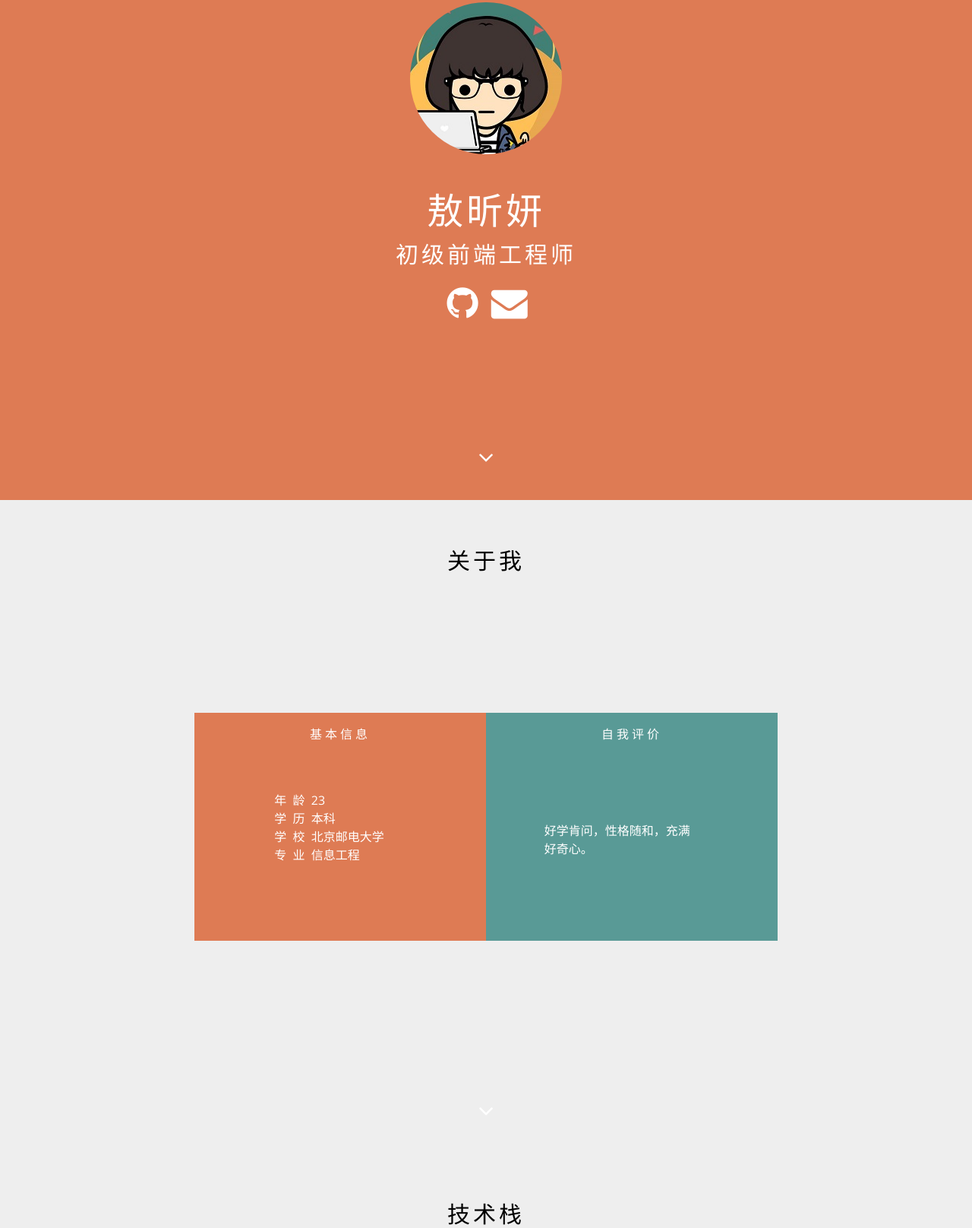
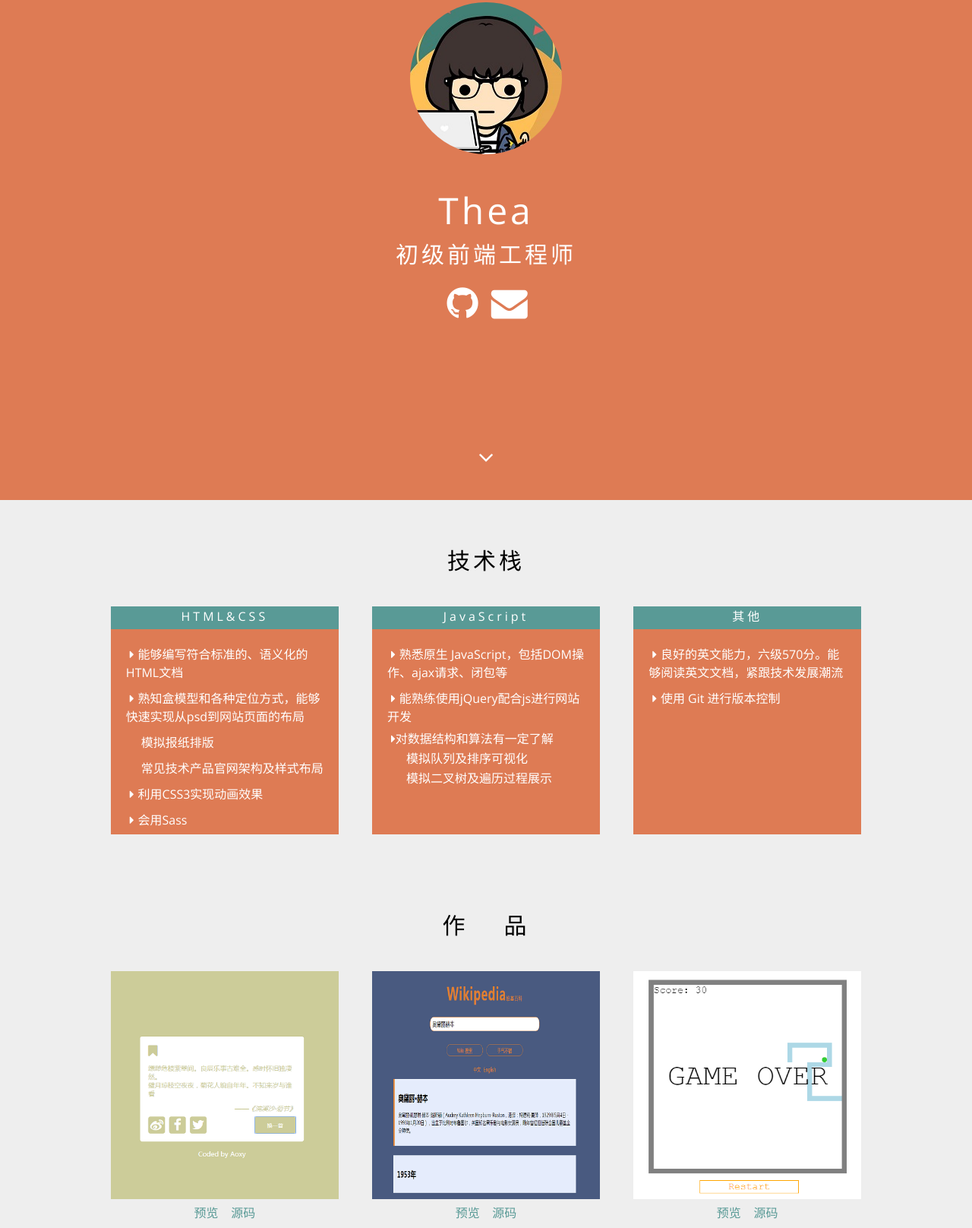
Before and after one commit to TheaAo/free_code_camp_tasks, a plain HTML site: page portfolio/index.html in a window 1280 px wide. Shown: the part 142-1758 px from the top of the page at 76% size. Drawn offline with nearby package versions, Linux system fonts and the light colour scheme.

Commit message:
Update index.html

```diff
--- a/portfolio/index.html
+++ b/portfolio/index.html
@@ -3,7 +3,7 @@
     <head>
         <meta charset="utf-8">
         <meta name="viewport" content="width=device-width">
-        <title>前端简历|敖昕妍</title>
+        <title>portfolio|thea</title>
         <!--加载 fontawsome CSS库和自己设置的样式-->
         <link rel="stylesheet" href="https://netdna.bootstrapcdn.com/font-awesome/4.7.0/css/font-awesome.min.css">
         <link href="https://fonts.googleapis.com/css?family=Open+Sans" rel="stylesheet">
@@ -26,7 +26,7 @@
         <section id="homepage">
           <div class="container">
             <a href="https://theaao.github.io"><img srcset="images/avatar_100px.jpg 100w, images/avatar_200px.jpg 200w" sizes="(min-width: 768px) 200px, 100px" src="images/avatar_100px.jpg" alt="头像" id="avatar"></a>
-            <h1>敖昕妍</h1>
+            <h1>Thea</h1>
             <h2>初级前端工程师</h2>
             <ul class="floatfix">
               <li class="float">
@@ -41,7 +41,7 @@
             <a href="#about-me"><span class="fa fa-2x fa-angle-down"></span></a>
           </div>
         </section>
-        <section id="about-me">
+        <!--section id="about-me">
           <h2>关于我</h2>
           <div class="card floatfix">
             <div class="left float">
@@ -61,7 +61,7 @@
           <div class="nextpage">
             <a href="#skills"><span class="fa fa-2x fa-angle-down"></span></a>
           </div>
-        </section>
+        </section -->
         <section id="skills">
           <h2>技术栈</h2>
           <div>
```
